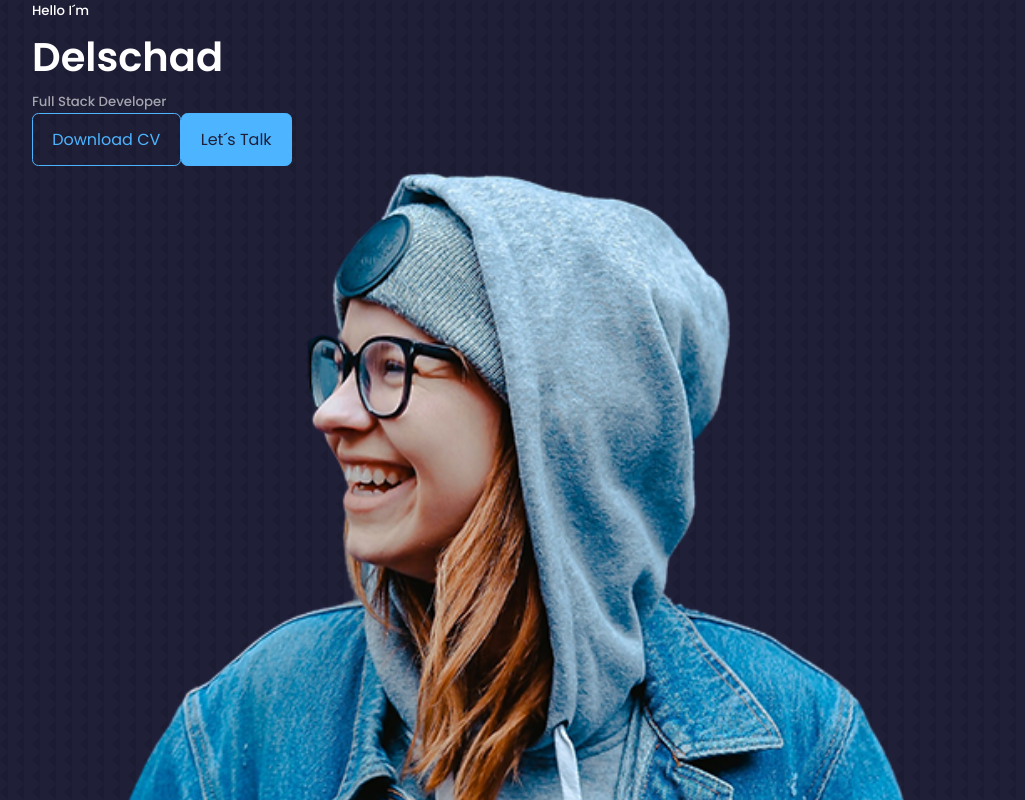
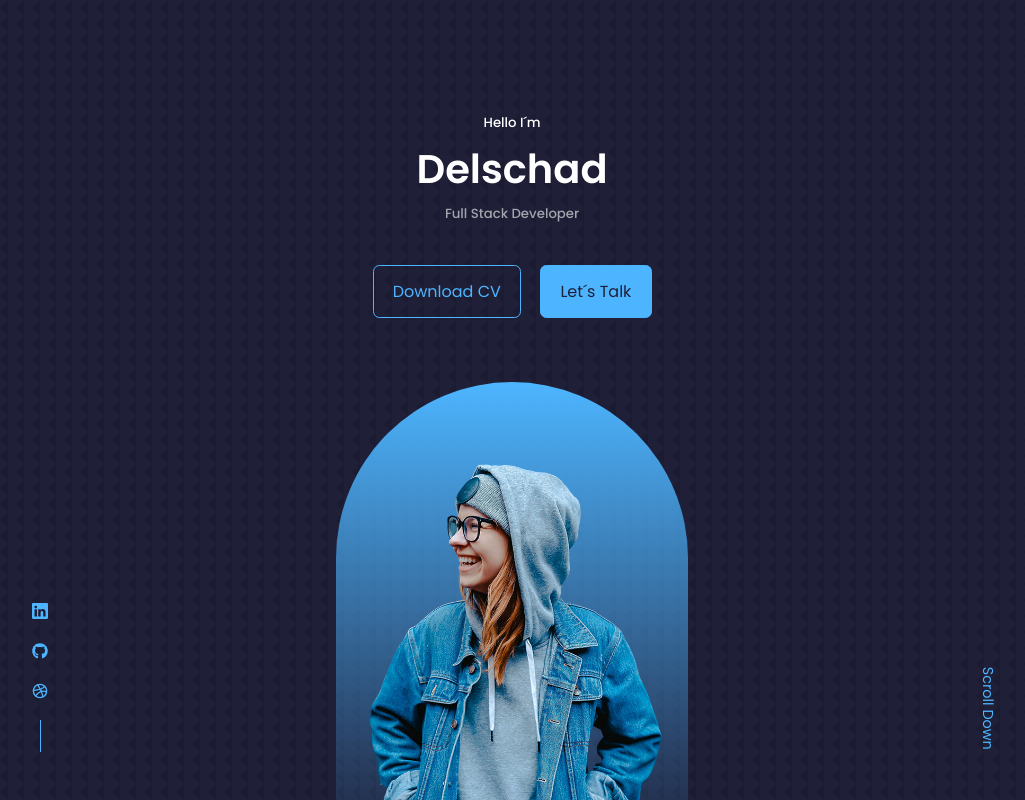
Before and after one commit to delschadj/scrum-roles, a React (Create React App) app: page / in a window 1280 px wide. Shown: the top 800 px of the page, without its empty margins (128-1153 px from the left). Built offline with nearby package versions, Linux system fonts and the light colour scheme; the HTML template or start-up script is replaced by a standard one.

Commit message:
Header Component CSS

```diff
--- a/package.json
+++ b/package.json
@@ -8,7 +8,8 @@
     "@testing-library/user-event": "^13.5.0",
     "react": "^18.1.0",
     "react-dom": "^18.1.0",
-    "react-scripts": "5.0.1",
+    "react-icons": "^4.3.1",
+    "react-scripts": "^5.0.1",
     "web-vitals": "^2.1.4"
   },
   "scripts": {
--- a/src/components/header/Header.jsx
+++ b/src/components/header/Header.jsx
@@ -2,6 +2,7 @@
 import "./header.css"
 import CTA from "./CTA"
 import ME from "../../assets/me.png"
+import HeaderSocial from './HeaderSocials'
 
 const Header = () => {
   return (
@@ -10,7 +11,8 @@
         <h5>Hello I´m</h5>
         <h1>Delschad</h1>
         <h5 className='text-light'>Full Stack Developer</h5>
-        <CTA></CTA>
+        <CTA/>
+          <HeaderSocial/>
 
         <div className="me">
           <img src={ME} alt="" />
--- a/src/components/header/HeaderSocials.jsx
+++ b/src/components/header/HeaderSocials.jsx
@@ -1,11 +1,14 @@
 import React from 'react'
+import {BsLinkedin} from "react-icons/bs"
+import {FaGithub} from "react-icons/fa"
+import {FiDribbble} from "react-icons/fi"
 
 const HeaderSocials = () => {
   return (
     <div className='header__socials'>
-        <a href="https://de.linkedin.com/" target="_blank"></a>
-        <a href="https://github.com/" target="_blank"></a>
-        <a href="https://dribbble.com/" target="_blank"></a>
+        <a href="https://de.linkedin.com/" target="_blank"> <BsLinkedin/> </a>
+        <a href="https://github.com/" target="_blank"> <FaGithub/> </a>
+        <a href="https://dribbble.com/" target="_blank"> <FiDribbble/> </a>
     </div>
   )
 }
--- a/src/components/header/header.css
+++ b/src/components/header/header.css
@@ -0,0 +1,56 @@
+header {
+    height: 100vh;
+    padding-top: 7rem;
+    overflow: hidden;
+}
+
+.header__container {
+    text-align: center;
+    height: 100%;
+    position: relative;
+}
+
+.cta {
+    margin-top: 2.5rem;
+    display: flex;
+    gap: 1.2rem;
+    justify-content: center;
+}
+
+.header__socials {
+    display: flex;
+    flex-direction: column;
+    align-items: center;
+    gap: 0.8rem;
+    position: absolute;
+    left: 0;
+    bottom: 3rem;
+}
+
+.header__socials::after {
+    content: "";
+    width: 1px;
+    height: 2rem;
+    background: var(--color-primary);
+}
+
+.me {
+    background: linear-gradient(var(--color-primary), transparent);
+    width: 22rem;
+    height: 30rem;
+    position: absolute;
+    left: calc(50% - 11rem);
+    margin-top: 4rem;
+    border-radius: 12rem 12rem 0 0;
+    overflow: hidden;
+    padding: 5rem 1.5rem 1.5rem 1.5rem;
+}
+
+.scroll__down {
+    position: absolute;
+    right: -2.3rem;
+    bottom: 5rem;
+    transform: rotate(90deg);
+    font-weight: 300;
+    font-size: 0.9rem;
+}
```
Also changed, not shown: 1 other file (tests, documents, lock files or other folders).
